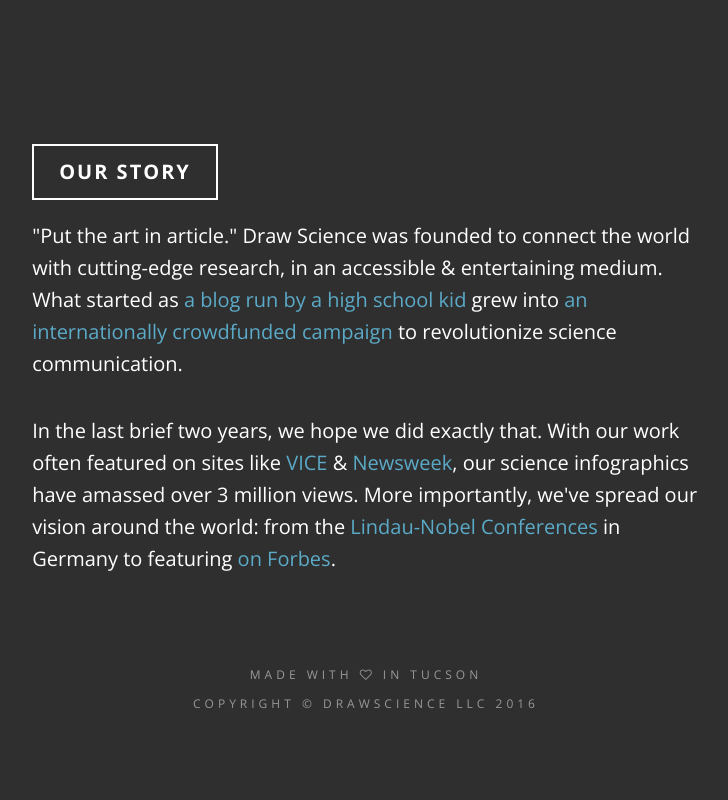
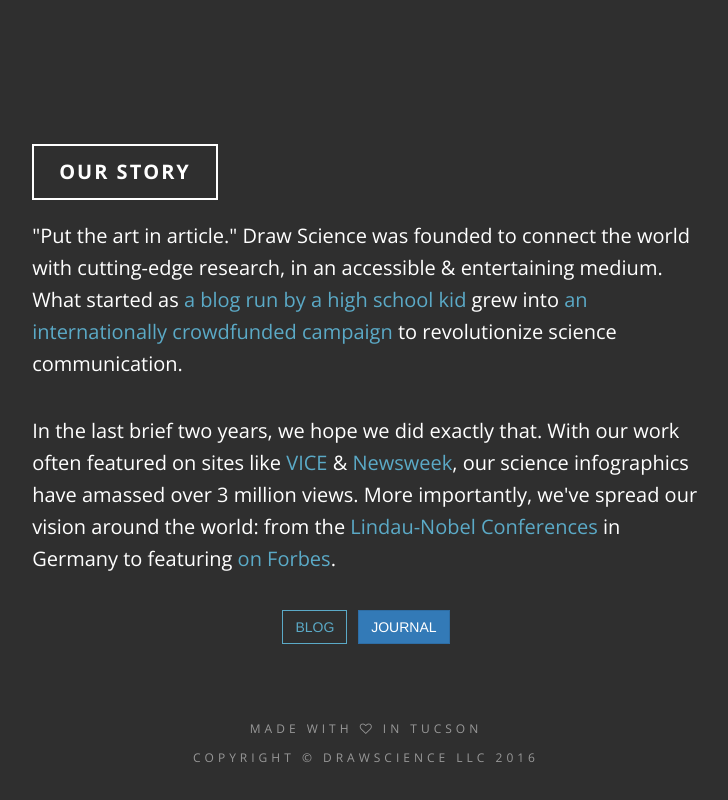
Before and after one commit to vsitaraman/drawscience, a plain HTML site: page index.html in a window 1280 px wide. Shown: the part 906-1706 px from the top of the page, without its empty margins (274-1002 px from the left). Before the commit the page ends 1674 px from the top, so only its background shows below. Drawn offline with nearby package versions, Linux system fonts and the light colour scheme.

Commit message:
add btns

```diff
--- a/index.html
+++ b/index.html
@@ -78,6 +78,7 @@
 
                 <p>In the last brief two years, we hope we did exactly that. With our work often featured on sites like <a target="_blank" href="http://motherboard.vice.com/read/your-microbial-cloud-is-like-a-floating-invisible-fingerprint">VICE</a> & <a target="_blank" href="http://www.newsweek.com/2015/10/09/microbial-cloud-aka-auras-are-basically-real-375010.html">Newsweek</a>, our science infographics have amassed over 3 million views. More importantly, we've spread our vision around the world: from the <a target="_blank" href="http://www.lindau-nobel.org/an-interactive-map-of-lino15-participants/">Lindau-Nobel Conferences</a> in Germany to featuring <a target="_blank" href="www.forbes.com/sites/johnfarrell/2016/02/12/young-entrepreneur-hopes-to-improve-science-communication-through-better-graphics/">on Forbes</a>.</p>
 
+                <p class="text-center lead"><a target="_blank" href="http://blog.drawscience.org" class="btn btn-default">Blog</a>&nbsp; <a target="_blank" href="http://pub.drawscience.org" class="btn btn-primary">Journal</a></p>
             </div>
         </div>
     </section>
```
